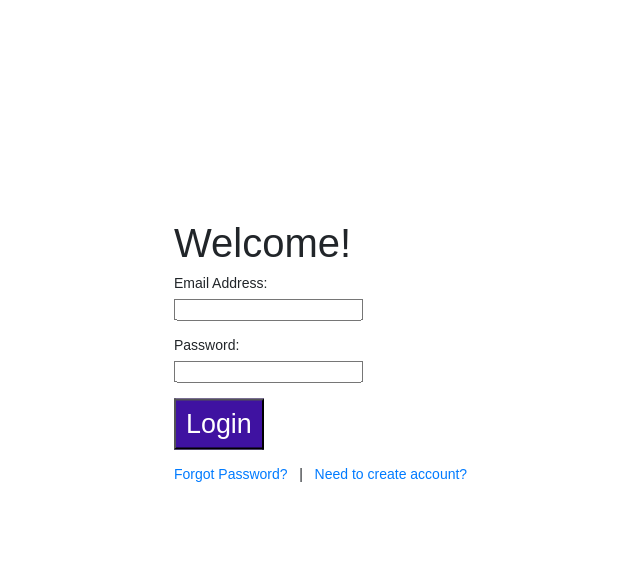
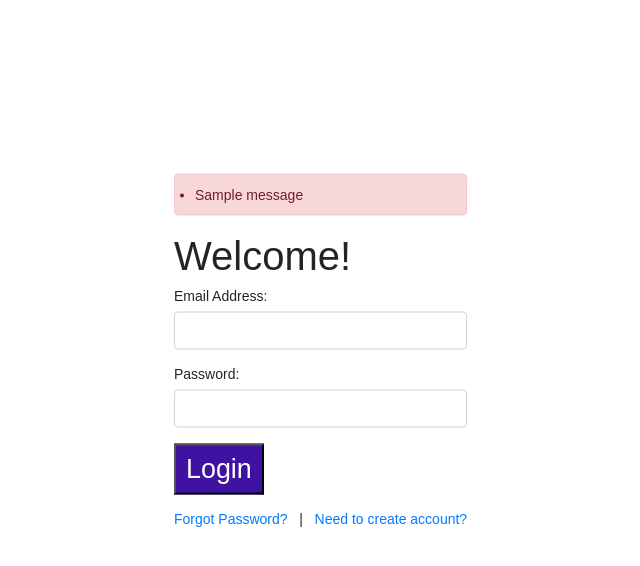
Before and after one commit to jkrovitz/assignmentPlanner, a Flask app: page /login in a window 1280 px wide. Shown: the top 566 px of the page, without its empty margins (146-786 px from the left). Run offline with Flask 2, Linux system fonts and the light colour scheme; tables that the repository leaves empty hold one stand-in row (values such as "Sample post"); one stand-in notice (Sample message) is shown; some libraries are stand-ins or nearby versions.

Commit message:
Worked on Login Error Messages
Improved the ability for login page to show errors if the user does not input stuff correctly. Still cannot display what specific thing didn't work, but can display a general message.

```diff
--- a/taskViz/routes.py
+++ b/taskViz/routes.py
@@ -1,10 +1,17 @@
 from flask import render_template, url_for, flash, redirect, request
 from taskViz import app, db, bcrypt
 from taskViz.forms import RegistrationForm, LoginForm, NewCategoryForm
-from taskViz.models import User, Calendar, Category
+from taskViz.models import User, Calendar
 from flask_login import login_user, current_user, logout_user, login_required
 
+
 @app.route("/")
+def AuthenticationRedirect():
+	if current_user.is_authenticated:
+		return redirect(url_for('home'))
+	else:
+		return redirect(url_for('login'))
+
 @app.route("/home")
 @login_required
 def home():
@@ -56,12 +63,9 @@ def weekly_planner():
 @login_required
 def task_viz():
     new_category_form = NewCategoryForm()
-    category_name = new_category_form.category_name.data
     if new_category_form.validate_on_submit():
-        new_category_form = Category(category_name=new_category_form.categoryName.data, category_color=new_category_form.category_color.data, is_checked=new_category_form.is_checked.data)
-        db.session.add(new_category_form)
-        db.session.commit()
-    return render_template('task_viz.html', new_category_form=new_category_form, category_name=category_name)
+        return redirect(url_for(task_viz))
+    return render_template('task_viz.html', new_category_form=new_category_form)
 
 
 @app.route("/account")
--- a/taskViz/templates/home.html
+++ b/taskViz/templates/home.html
@@ -5,4 +5,5 @@
 
 
 <a class="ml-2" href="{{ url_for('task_viz') }}">Task Visualizer</a>
+<a class="ml-2" href="{{ url_for('logout')}}">Logout</a>
 {% endblock %}
--- a/taskViz/templates/login.html
+++ b/taskViz/templates/login.html
@@ -6,14 +6,19 @@
   {% endblock %}
 {% block content %}
 
-
-
     <div class="my-container">
-
         <div class="vertical-center align-items-center">
+          {% with messages = get_flashed_messages() %}
+            {% if messages %}
+              <ul class="alert alert-danger">
+              {% for message in messages %}
+                <li>{{ message }}</li>
+              {% endfor %}
+              </ul>
+            {% endif %}
+          {% endwith %}
         <form method="POST" action="">
             {{ form.hidden_tag() }}
-
                 <h1> Welcome! </h1>
                 <div class="">
                     {{ form.email.label(class="") }}<br>
@@ -25,7 +30,7 @@
                             {% endfor %}
                         </div>
                     {% else %}
-                        {{ form.email(class="") }}
+                        {{ form.email(class="form-control") }}
                     {% endif %}
                 </div>
                 <div >
@@ -40,29 +45,16 @@
                             {% endfor %}
                         </div>
                     {% else %}
-                        {{ form.password(class="") }}
+                        {{ form.password(class="form-control") }}
                     {% endif %}
                 </div>
-
             <div class="">
                 <br>
                 {{ form.submit(class="loginButton") }}
-
             </div>
              <br>
                 <a href="#">Forgot Password?</a> &nbsp; | &nbsp; <a href="{{ url_for('register') }}"> Need to create account? </a>
-
         </form>
-
-    <div>
-
-
-
-    </div>
-
-
-
-
 </div>
 </div>
 
```
